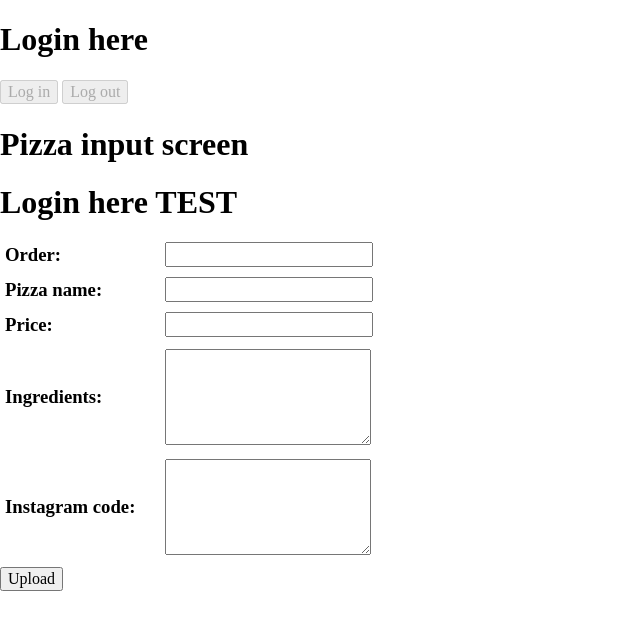
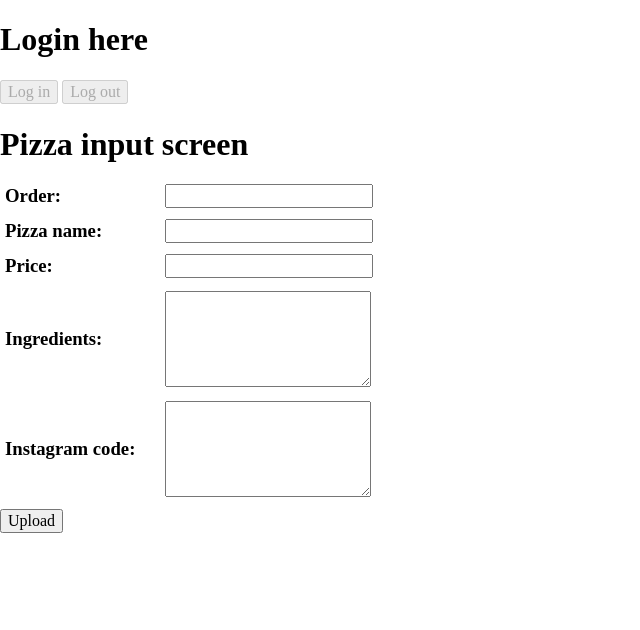
Before and after one commit to BiggestChris/Leaven-Secure-Backend, a website built with Vite: page index.html in a window 1280 px wide. Shown: the whole page, without its empty margins (0-640 px from the left). Built offline with nearby package versions, Linux system fonts and the light colour scheme; no server answers.

Commit message:
Reverse previous

```diff
--- a/index.html
+++ b/index.html
@@ -14,7 +14,6 @@
 
 
         <h1>Pizza input screen</h1>
-        <h1>Login here TEST</h1>
         <div class="input-block">
             <div class="field-line input-line">
                 <h3 class="descriptor input-descriptor">Order:</h3>
```
